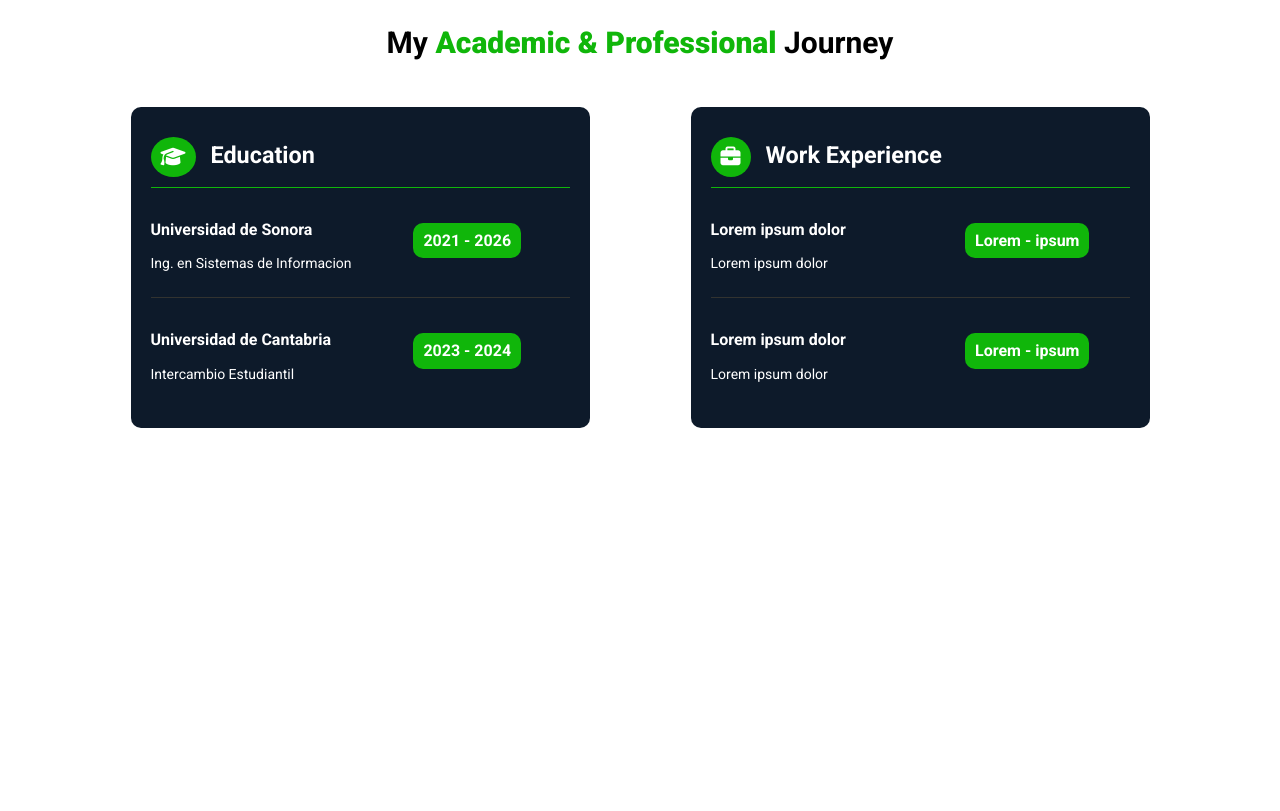
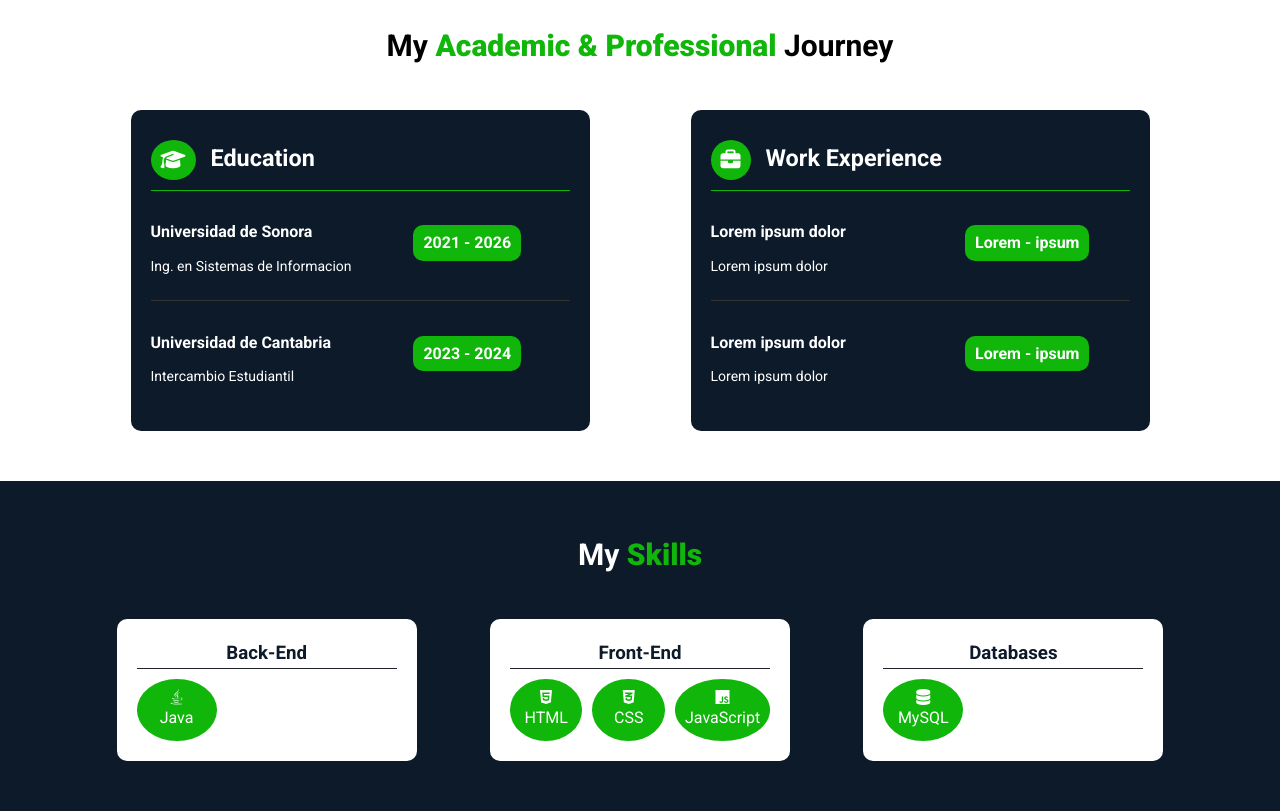
Before and after one commit to pedro-1opez/portfolio, a plain HTML site: page index.html in a window 1280 px wide. Shown: the part 1492-2303 px from the top of the page. Before the commit the page ends 1970 px from the top, so only its background shows below. Drawn offline with Linux system fonts and the light colour scheme.

Commit message:
Working on the skills section. Not finished yet

```diff
--- a/css/style.css
+++ b/css/style.css
@@ -28,6 +28,11 @@ body {
 h1, h2, h3 {
     margin: 0;
     padding: 0;
+}
+
+h2 {
+    font-size: 3rem;
+    font-weight: 700;
 }
 
 a {
@@ -282,9 +287,7 @@ img {
 }
 
 .detalles h2 {
-    font-weight: 700;
     color: var(--color-blanco);
-    font-size: 2.8rem;
 }
 
 .detalles span{
@@ -368,7 +371,6 @@ img {
 }
 
 .about-info h2 {
-    font-size: 3rem;
     margin-bottom: 4rem;
 }
 
@@ -456,3 +458,76 @@ img {
     justify-content: center;
     align-items: center;
 }
+
+
+/** Skills **/
+.skills {
+    padding: 5rem 0;
+    background-color: var(--color-secundario);
+}
+
+.skills-title {
+    text-align: center;
+}
+
+.skills-title h2 {
+    color: var(--color-blanco);
+    margin-bottom: 4rem;
+}
+
+.skills-title span {
+    color: var(--color-primario);
+    font-weight: 900;
+}
+
+.skills-grid {
+    display: grid;
+    grid-template-columns: repeat(3, 1fr);
+    column-gap: 2rem;
+    justify-items: center;
+}
+
+@media (max-width: 550px) {
+    .skills-grid {
+        grid-template-rows: 1fr;
+        row-gap: 2rem;
+        grid-template-columns: unset;
+    }
+}
+
+.skills-item {
+    background-color: var(--color-blanco);
+    padding: 2rem;
+    width: 85%;
+    height: 100%;
+    border-radius: 1rem;
+    color: var(--color-secundario);
+}
+
+.skill-info {
+    display: flex;
+    justify-content: center;
+    border-bottom: #20232a 1px solid;
+    margin-bottom: 1rem;
+}
+
+.skill-tecnologies {
+    display: grid;
+    grid-template-columns: repeat(3, 1fr);
+    align-items: center;
+    column-gap: 1rem;
+}
+
+.skill-tecnologies span {
+    display: flex;
+    flex-direction: column;
+    align-items: center;
+    justify-content: center;
+
+    background-color: var(--color-primario);
+    color: var(--color-blanco);
+
+    height: 100%;
+    padding: 1rem;
+    border-radius: 50%;
+}
--- a/index.html
+++ b/index.html
@@ -148,6 +148,56 @@
         </div>
     </section>
 
+    <section class="skills">
+        <div class="contenido-skills contenedor">
+            <div class="skills-title">
+                <h2>My <span>Skills</span></h2>
+            </div>
+
+            <div class="skills-grid">
+                <div class="skills-item">
+                    <div class="skill-info">
+                        <h3>Back-End</h3>
+                    </div>
+                    <div class="skill-tecnologies">
+                        <span>
+                            <i class="fa-brands fa-java"></i> Java
+                        </span>
+                    </div>
+                </div>
+
+                <div class="skills-item">
+                    <div class="skill-info">
+                        <h3>Front-End</h3>
+                    </div>
+                    <div class="skill-tecnologies">
+                        <span>
+                            <i class="fab fa-html5"></i> HTML
+                        </span>
+                        <span>
+                            <i class="fab fa-css3-alt"></i> CSS
+                        </span>
+                        <span>
+                            <i class="fab fa-js"></i> JavaScript
+                        </span>
+                    </div>
+                </div>
+
+                <div class="skills-item">
+                    <div class="skill-info">
+                        <h3>Databases</h3>
+                    </div>
+                    <div class="skill-tecnologies">
+                        <span>
+                            <i class="fas fa-database"></i> MySQL
+                        </span>
+                    </div>
+                </div>
+
+            </div>
+        </div>
+    </section>
+
     <script src="https://kit.fontawesome.com/5a8217d3b4.js" crossorigin="anonymous"></script>
 
 </body>
```
